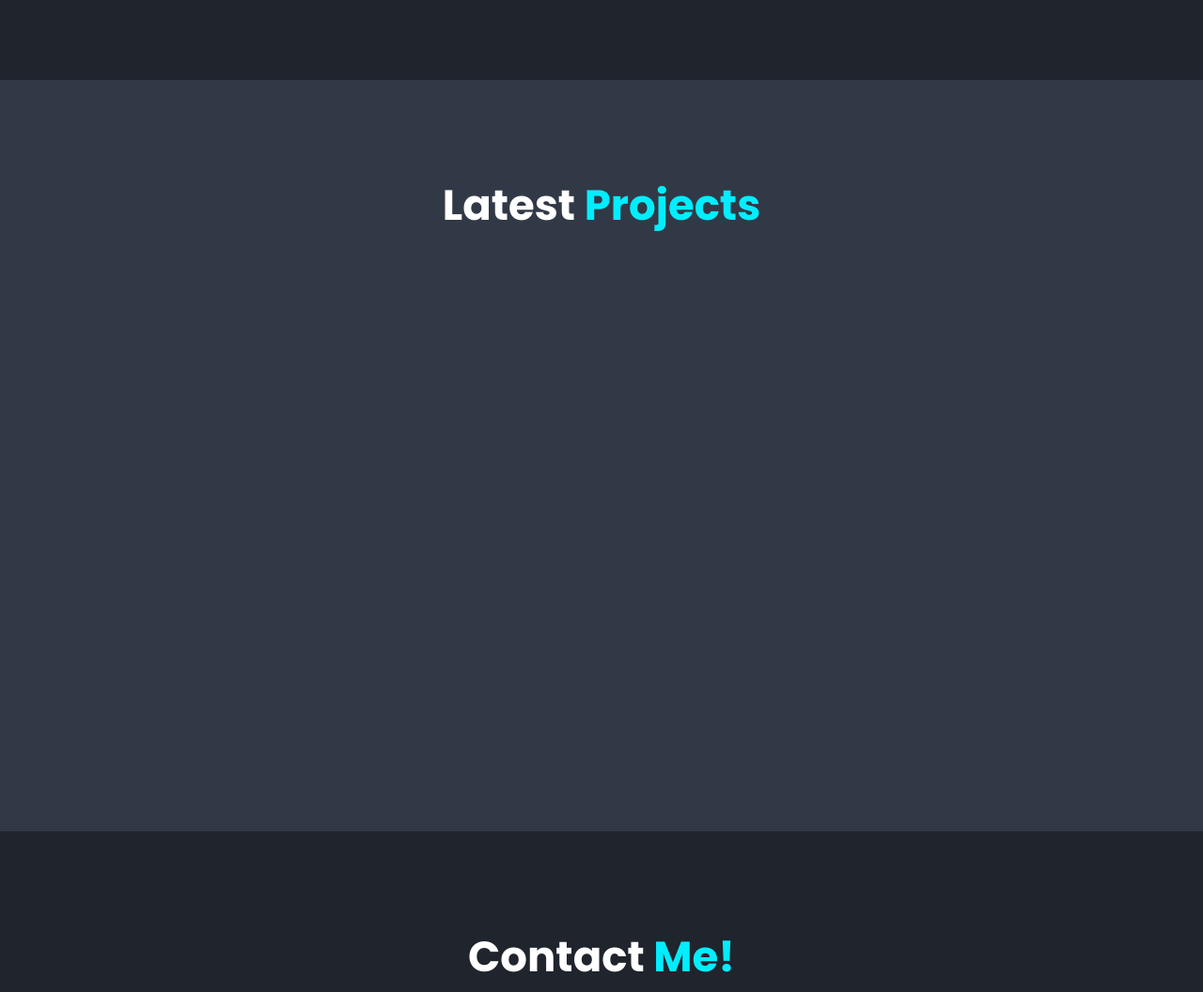
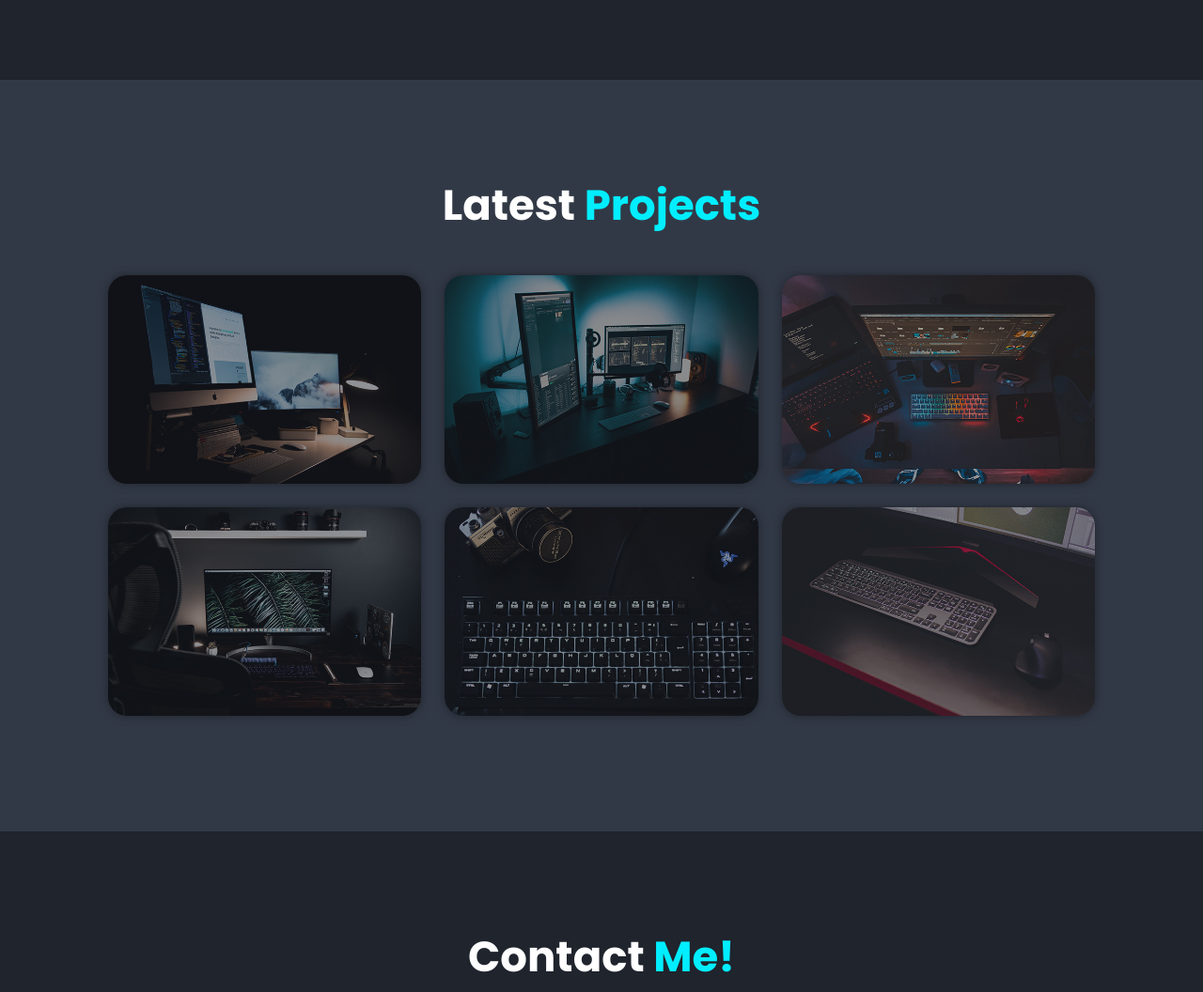
Before and after one commit to shivangidhakad15/Portfolio, a plain HTML site: page index.html in a window 1280 px wide. Shown: the part 2315-3371 px from the top of the page at 94% size. Drawn offline with nearby package versions, Linux system fonts and the light colour scheme; the site is published under a folder, as on GitHub Pages, so addresses that start at the root find nothing.

Commit message:
Update index.html

```diff
--- a/index.html
+++ b/index.html
@@ -254,7 +254,7 @@
 
       <div class="project-container">
         <div class="project-box">
-          <img src="/images/portfolio1.jpg" alt="">
+          <img src="images/portfolio1.jpg" alt="">
           <div class="project-layer">
             <h4>TinDog Website</h4>
             <p>"Tinder for Dogs" helps dogs to meet interesting and new dogs in their surroundings (let's use TinDog; you want your dog to have buddies).</p>
@@ -263,7 +263,7 @@
         </div>
 
         <div class="project-box">
-          <img src="/images/portfolio2.jpg" alt="">
+          <img src="images/portfolio2.jpg" alt="">
           <div class="project-layer">
             <h4>StayVantage Website</h4>
             <p>The hotel management system is a user-friendly MERN web app that allows hotel
@@ -273,7 +273,7 @@
         </div>
 
         <div class="project-box">
-          <img src="/images/portfolio3.jpg" alt="">
+          <img src="images/portfolio3.jpg" alt="">
           <div class="project-layer">
             <h4>Jagrook Website</h4>
             <p>In this project, created a website to create awareness among the workers and their children. Various
@@ -283,7 +283,7 @@
         </div>
 
         <div class="project-box">
-          <img src="/images/portfolio4.jpg" alt="">
+          <img src="images/portfolio4.jpg" alt="">
           <div class="project-layer">
             <h4>Bouquet preview app and website</h4>
             <p>A completely responsive website prototype for online flower delivery that allows
@@ -293,7 +293,7 @@
         </div>
 
         <div class="project-box">
-          <img src="/images/portfolio5.jpg" alt="">
+          <img src="images/portfolio5.jpg" alt="">
           <div class="project-layer">
             <h4>Registration Form Validation</h4>
             <p>It checks the user input for each field, such as username, email, and password, and displays appropriate error messages if the input is invalid.</p>
@@ -302,7 +302,7 @@
         </div>
 
         <div class="project-box">
-          <img src="/images/portfolio6.jpg" alt="">
+          <img src="images/portfolio6.jpg" alt="">
           <div class="project-layer">
             <h4>Calculator Website</h4>
             <p>A simple Calculator Website built with HTML, CSS, and JavaScript. It also has a Dark Mode.</p>
```
